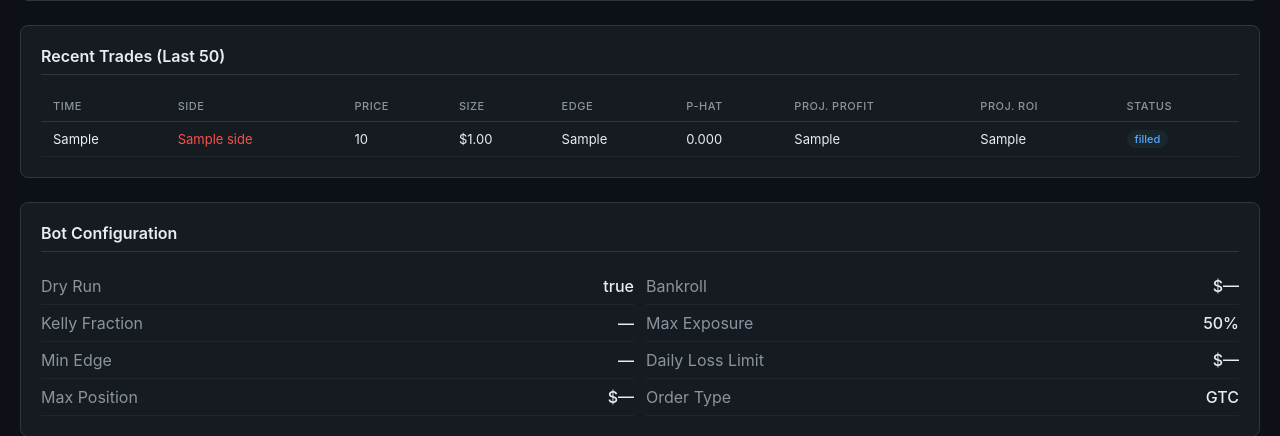
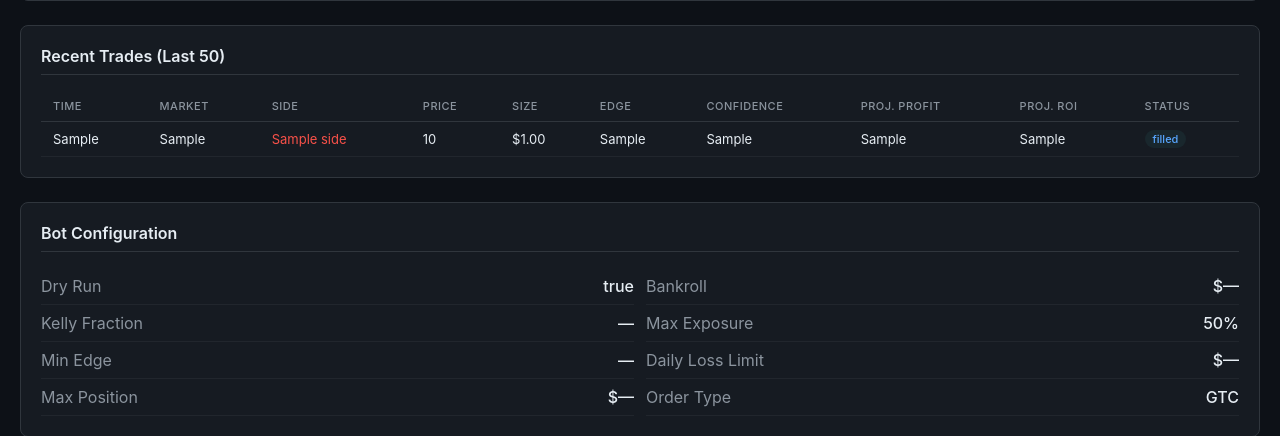
Before and after one commit to CAIOdaigle/polymarket-bot, a Flask app: template src/dashboard/templates/dashboard.html in a window 1280 px wide. Shown: the part 745-1181 px from the top of the page. Run offline with Flask 3, Linux system fonts and the light colour scheme; the template is opened without the code that fills it: most values are stand-ins (such as "Sample title", 1, 10 or a date in 2020).

Commit message:
Add market name to dashboard, replace P-hat with confidence
- Add market_question and confidence columns to orders table
- Auto-migrate existing DBs with ALTER TABLE fallback
- Dashboard now shows truncated market question (hover for full)
- Replace P-hat column with LMSR confidence (more actionable)
- Pass market_question + confidence through both entry and exit log paths

Co-Authored-By: Claude Opus 4.6 <noreply@anthropic.com>

```diff
--- a/src/dashboard/app.py
+++ b/src/dashboard/app.py
@@ -44,7 +44,8 @@ def _get_recent_trades(limit: int = 50) -> list[dict]:
         rows = conn.execute(
             """SELECT order_id, condition_id, token_id, side, price, size,
                       filled_size, status, edge, kelly_fraction, p_hat,
-                      b_estimate, placed_at, updated_at
+                      b_estimate, confidence, market_question,
+                      placed_at, updated_at
                FROM orders ORDER BY placed_at DESC LIMIT ?""",
             (limit,),
         ).fetchall()
@@ -69,6 +70,14 @@ def _get_recent_trades(limit: int = 50) -> list[dict]:
                 t["price_fmt"] = f"${t['price']:.4f}"
             else:
                 t["price_fmt"] = "—"
+
+            # Truncate market question for table display
+            mq = t.get("market_question") or ""
+            t["market_short"] = (mq[:60] + "…") if len(mq) > 60 else (mq or "—")
+
+            # Confidence formatting
+            conf = t.get("confidence")
+            t["conf_fmt"] = f"{conf:.2f}" if conf else "—"
 
             # Projected profit: if correct, payout is $1/share - cost
             price = t.get("price") or 0
--- a/src/dashboard/templates/dashboard.html
+++ b/src/dashboard/templates/dashboard.html
@@ -196,11 +196,12 @@
             <thead>
                 <tr>
                     <th>Time</th>
+                    <th>Market</th>
                     <th>Side</th>
                     <th>Price</th>
                     <th>Size</th>
                     <th>Edge</th>
-                    <th>P-hat</th>
+                    <th>Confidence</th>
                     <th>Proj. Profit</th>
                     <th>Proj. ROI</th>
                     <th>Status</th>
@@ -210,13 +211,16 @@
                 {% for t in trades %}
                 <tr>
                     <td>{{ t.placed_at_fmt }}</td>
+                    <td title="{{ t.market_question or '' }}" style="max-width: 220px; overflow: hidden; text-overflow: ellipsis; white-space: nowrap;">
+                        {{ t.market_short or '—' }}
+                    </td>
                     <td class="{% if 'BUY' in (t.side or '') %}side-buy{% else %}side-sell{% endif %}">
                         {{ t.side or '—' }}
                     </td>
                     <td>{{ t.price_fmt }}</td>
                     <td>${{ "%.2f"|format(t.size or 0) }}</td>
                     <td>{{ t.edge_pct }}</td>
-                    <td>{{ "%.3f"|format(t.p_hat or 0) }}</td>
+                    <td>{{ t.conf_fmt }}</td>
                     <td class="green">{{ t.proj_profit_usd }}</td>
                     <td class="green">{{ t.proj_profit_pct }}</td>
                     <td>
--- a/src/main.py
+++ b/src/main.py
@@ -375,6 +375,8 @@ class TradingBot:
                 p_hat=p_hat,
                 b_estimate=lmsr_state.b,
                 placed_at=order.placed_at,
+                confidence=lmsr_state.confidence,
+                market_question=market.question if market else "",
             )
 
             self.trade_log.log(
@@ -483,6 +485,8 @@ class TradingBot:
             p_hat=p_hat or 0.0,
             b_estimate=0.0,
             placed_at=time.time(),
+            confidence=signal.confidence,
+            market_question=market.question if market else "Unknown",
         )
 
         # CSV
```
Also changed, not shown: src/persistence/state_store.py (+23 -2 lines).
